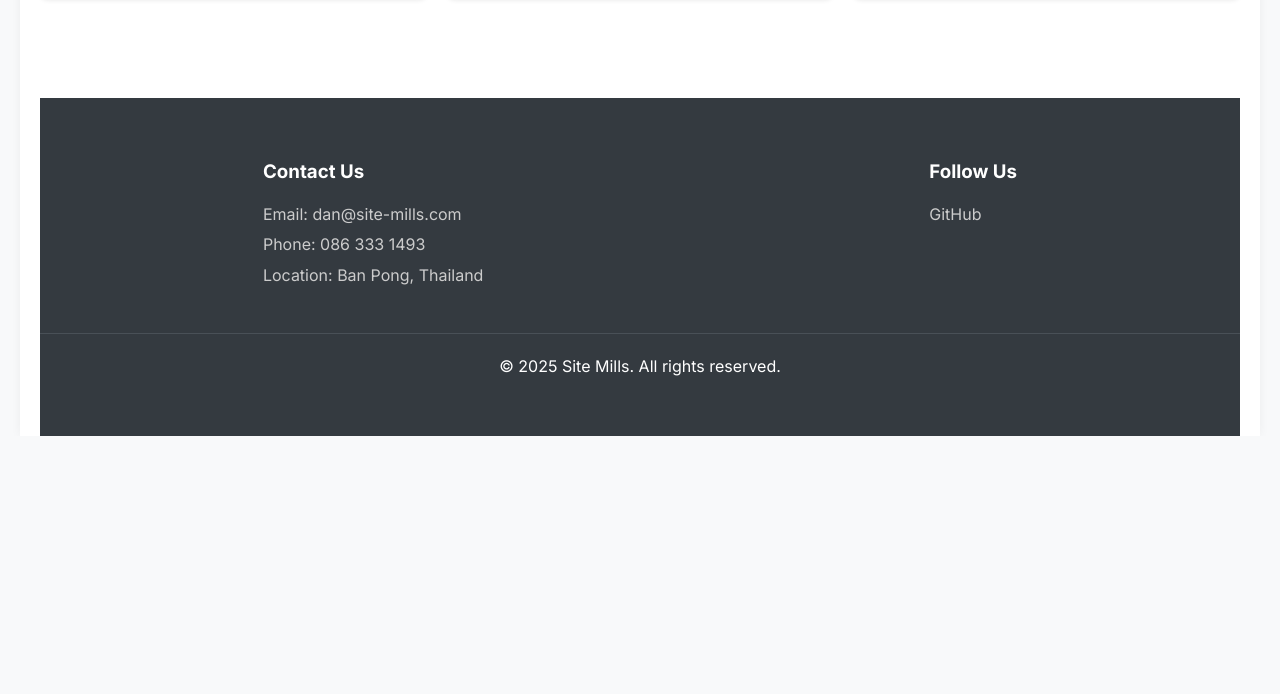
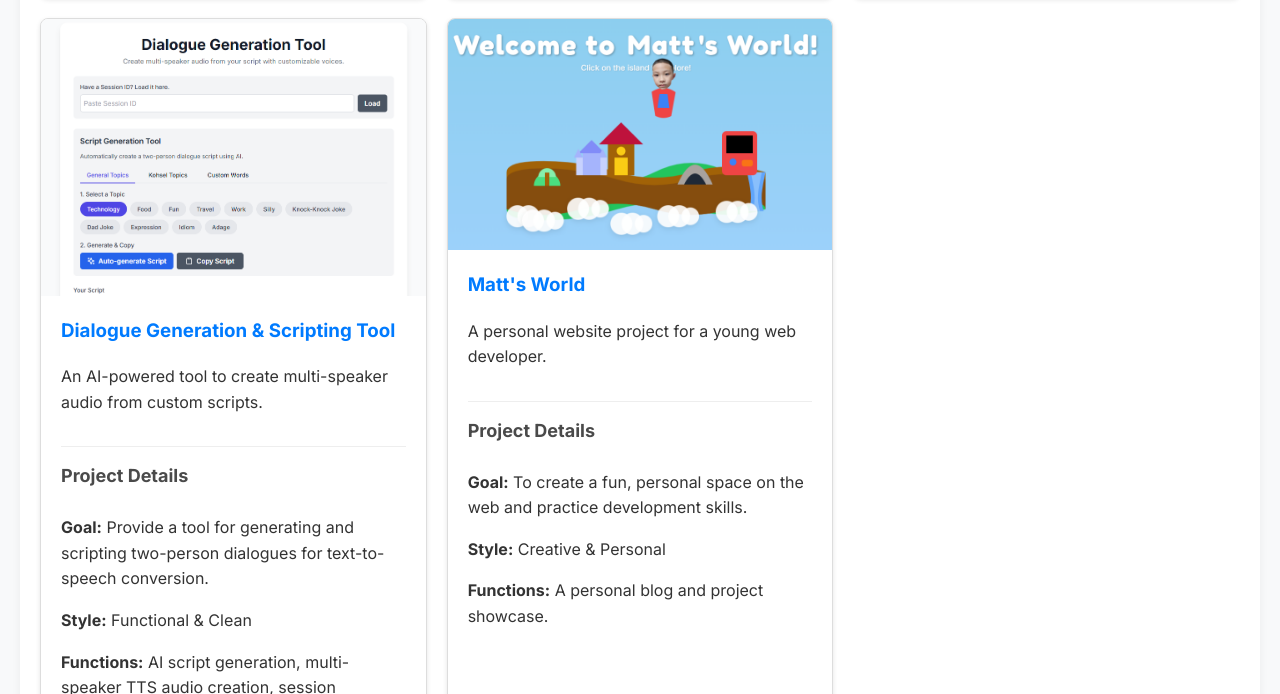
Before and after one commit to dgkmills/site-mills, a plain HTML site: page pages/portfolio.html in a window 1280 px wide. Shown: the part 1146-1840 px from the top of the page. Before the commit the page ends 1582 px from the top, so only its background shows below. Drawn offline with Linux system fonts and the light colour scheme.

Commit message:
portfolio add dialogue and mattsworld

```diff
--- a/pages/portfolio.html
+++ b/pages/portfolio.html
@@ -53,7 +53,7 @@
                     </div>
                 </a>
 
-                <!-- === CORRECTED PROJECT LABEL === -->
+                <!-- Project 2: Aree's Website -->
                 <a href="https://dgkmills.github.io/Aree/" target="_blank" class="portfolio-panel">
                     <img src="../assets/images/areethumb.png" alt="Aree's Website" class="panel-image">
                     <div class="panel-content">
@@ -70,7 +70,7 @@
                     </div>
                 </a>
 
-                <!-- === CORRECTED PROJECT LABEL === -->
+                <!-- Project 3: Teacher Dan's Scheduler -->
                 <a href="https://schedule.dgkmills.com" target="_blank" class="portfolio-panel">
                     <img src="../assets/images/tdanthumb.png" alt="Teacher Dan's Scheduler Website" class="panel-image">
                     <div class="panel-content">
@@ -83,6 +83,40 @@
                             <p><strong>Goal:</strong> Notify public of availability, market services, and drive clients to schedule appointments.</p>
                             <p><strong>Style:</strong> Clean and professional</p>
                             <p><strong>Functions:</strong> Scheduler and class package tracker.</p>
+                        </div>
+                    </div>
+                </a>
+
+                <!-- NEW Project 4: Dialogue Generation Tool -->
+                <a href="https://dialogue.site-mills.com/" target="_blank" class="portfolio-panel">
+                    <img src="../assets/images/dialogue-thumb.png" alt="Dialogue Generation & Scripting Tool" class="panel-image">
+                    <div class="panel-content">
+                        <div class="panel-details">
+                            <h3>Dialogue Generation & Scripting Tool</h3>
+                            <p>An AI-powered tool to create multi-speaker audio from custom scripts.</p>
+                        </div>
+                        <div class="panel-sidebar">
+                            <h4>Project Details</h4>
+                            <p><strong>Goal:</strong> Provide a tool for generating and scripting two-person dialogues for text-to-speech conversion.</p>
+                            <p><strong>Style:</strong> Functional & Clean</p>
+                            <p><strong>Functions:</strong> AI script generation, multi-speaker TTS audio creation, session management.</p>
+                        </div>
+                    </div>
+                </a>
+
+                <!-- NEW Project 5: Matt's World -->
+                <a href="http://mattsworld.dgkmills.com/" target="_blank" class="portfolio-panel">
+                    <img src="../assets/images/mattsworld-thumb.png" alt="Matt's World Website" class="panel-image">
+                    <div class="panel-content">
+                        <div class="panel-details">
+                            <h3>Matt's World</h3>
+                            <p>A personal website project for a young web developer.</p>
+                        </div>
+                        <div class="panel-sidebar">
+                            <h4>Project Details</h4>
+                            <p><strong>Goal:</strong> To create a fun, personal space on the web and practice development skills.</p>
+                            <p><strong>Style:</strong> Creative & Personal</p>
+                            <p><strong>Functions:</strong> A personal blog and project showcase.</p>
                         </div>
                     </div>
                 </a>
```
Also changed, not shown: assets/images/dialogue-thumb.png (added), assets/images/mattsworld-thumb.png (added).
